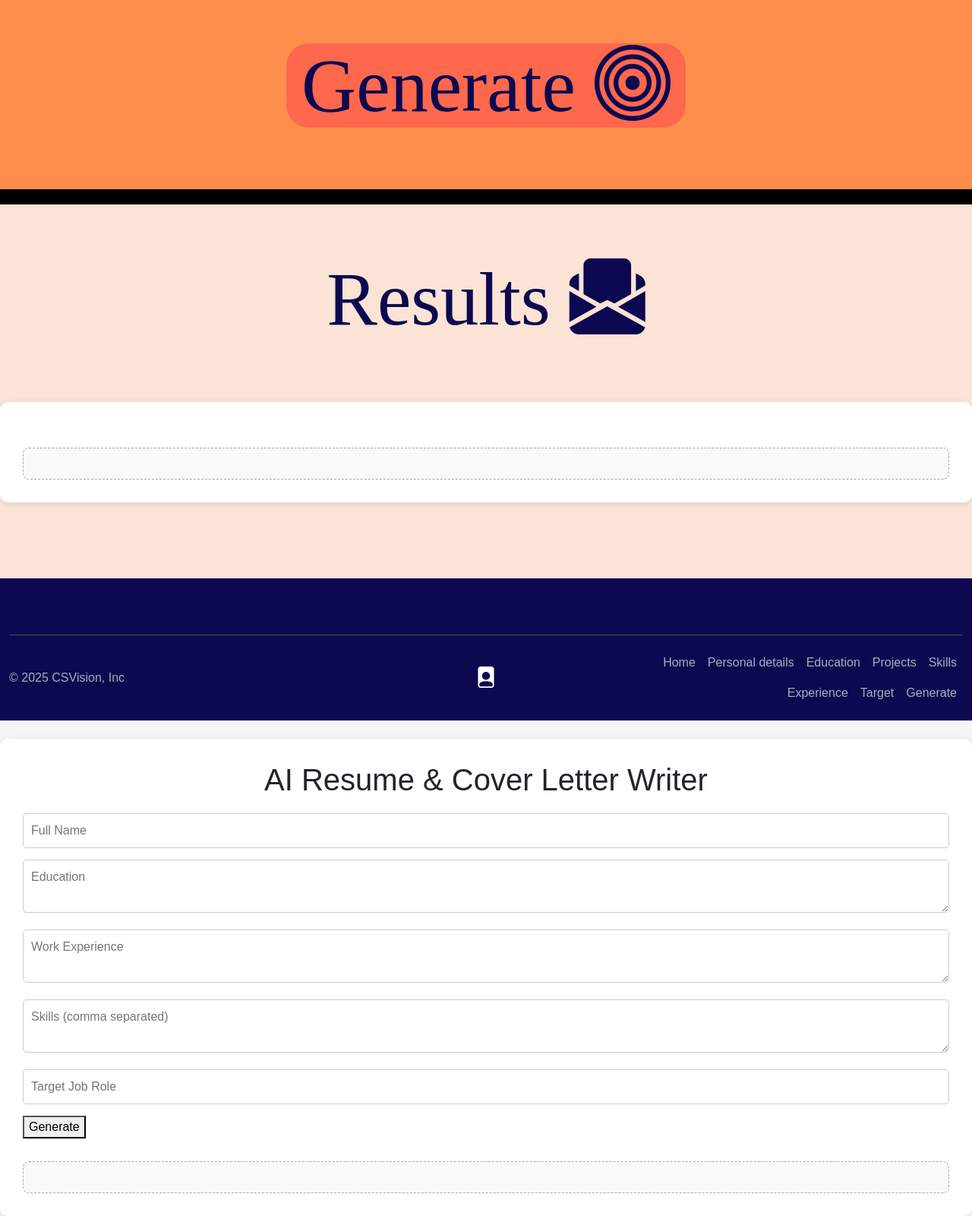
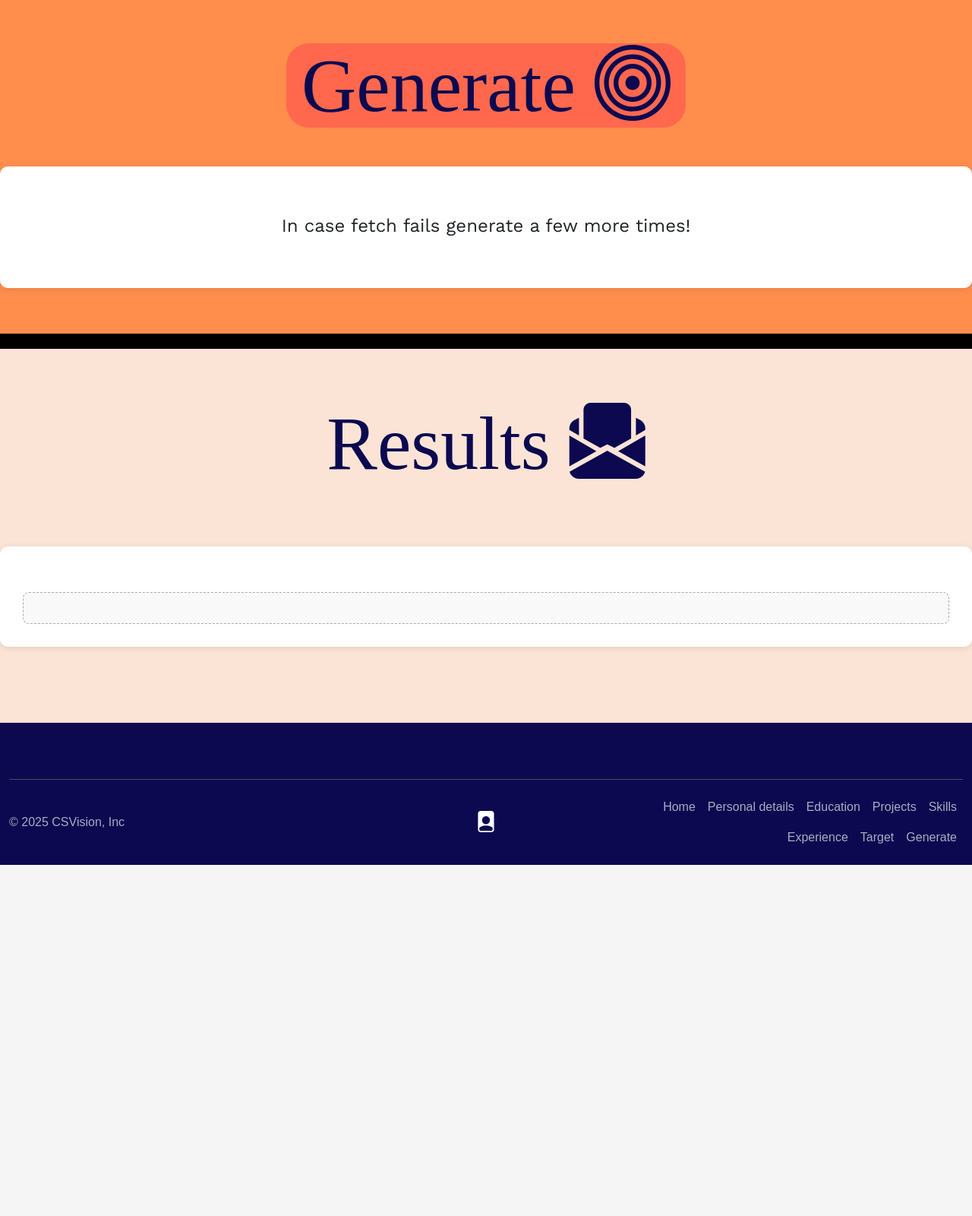
Before and after one commit to TheUnnamedOne-design/Resume_Builder, a plain HTML site: page client/sections_page.html in a window 1280 px wide. Shown: the part 4876-6476 px from the top of the page at 76% size. After the commit the page ends 6038 px from the top, so only its background shows below. Drawn offline with nearby package versions, Linux system fonts and the light colour scheme; a web font is replaced by a local one.

Commit message:
modified log terminal

```diff
--- a/client/sections_page.html
+++ b/client/sections_page.html
@@ -179,6 +179,10 @@
 
   <section id="Generate" class="section-part">
        <button><span class="heading">Generate <i class="bi bi-bullseye"></i></span></button>
+       <div class="container">
+         <div class="log-terminal2">In case fetch fails generate a few more times!</div>
+         <div id="loading" style="display: none" class="log-terminal">⏳ Generating...</div>
+       </div>
   </section>
 
   <div class="divider"></div>
@@ -239,32 +243,7 @@
 
 
 
-    <div class="container">
-      <h1>AI Resume & Cover Letter Writer</h1>
-      <form id="resumeForm">
-        <input type="text" name="name" placeholder="Full Name" required />
-        <textarea name="education" placeholder="Education" required></textarea>
-        <textarea
-          name="experience"
-          placeholder="Work Experience"
-          required
-        ></textarea>
-        <textarea
-          name="skills"
-          placeholder="Skills (comma separated)"
-          required
-        ></textarea>
-        <input
-          type="text"
-          name="job_role"
-          placeholder="Target Job Role"
-          required
-        />
-        <button type="submit">Generate</button>
-      </form>
-      <div id="loading" style="display: none">⏳ Generating...</div>
-      <div id="outputArea"></div>
-    </div>
+
 
 
     <script src="https://code.jquery.com/jquery-3.7.1.js" integrity="sha256-eKhayi8LEQwp4NKxN+CfCh+3qOVUtJn3QNZ0TciWLP4=" crossorigin="anonymous"></script>
--- a/client/styles/main.css
+++ b/client/styles/main.css
@@ -968,3 +968,26 @@ button:hover {
 {
   border: none;
 }
+
+#Generate .container
+{
+  margin-top: 30px;
+}
+
+#Generate .log-terminal
+{
+  font-family: 'Work Sans';
+  height: 100px;
+  width: 100%;
+  font-size: var(--font-size-l);
+  padding-top: 30px;
+  background-color: var(--medium-gray-color);
+}
+#Generate .log-terminal2
+{
+  font-family: 'Work Sans';
+  height: 100px;
+  width: 100%;
+  font-size: var(--font-size-l);
+  padding-top: 30px;
+}
```
